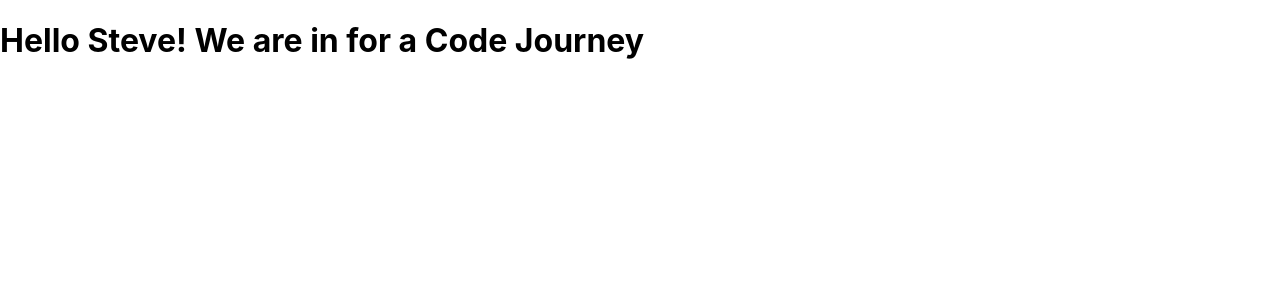
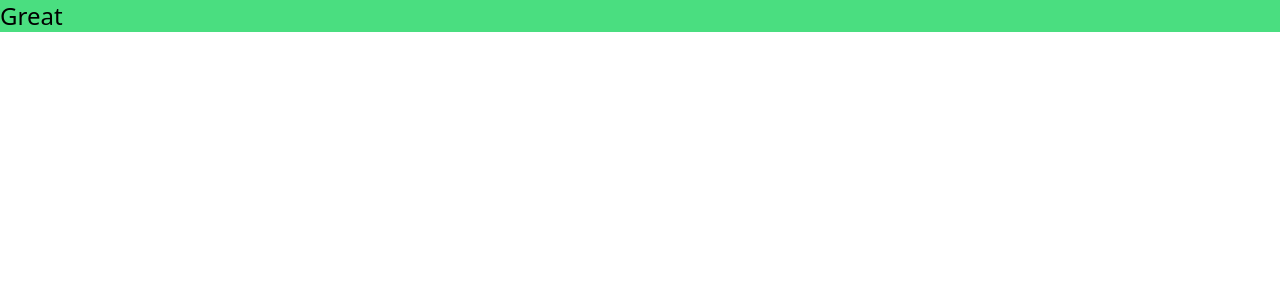
Before and after one commit to stevescilar/nyumba-react, a React (Create React App) app: page / in a window 1280 px wide. Shown: the top 300 px of the page. Built offline with nearby package versions, Linux system fonts and the light colour scheme.

Commit message:
installed Tailwind Css

```diff
--- a/package.json
+++ b/package.json
@@ -34,5 +34,8 @@
       "last 1 firefox version",
       "last 1 safari version"
     ]
+  },
+  "devDependencies": {
+    "tailwindcss": "^3.2.4"
   }
 }
--- a/src/App.js
+++ b/src/App.js
@@ -4,7 +4,7 @@
 function App() {
   return (
     <>
-      <h1>Hello Steve! We are in for a Code Journey</h1>
+      <h1 className="text-2xl bg-green-400">Great</h1>
     </>
   );
 }
--- a/src/index.css
+++ b/src/index.css
@@ -1,13 +1,3 @@
-body {
-  margin: 0;
-  font-family: -apple-system, BlinkMacSystemFont, 'Segoe UI', 'Roboto', 'Oxygen',
-    'Ubuntu', 'Cantarell', 'Fira Sans', 'Droid Sans', 'Helvetica Neue',
-    sans-serif;
-  -webkit-font-smoothing: antialiased;
-  -moz-osx-font-smoothing: grayscale;
-}
-
-code {
-  font-family: source-code-pro, Menlo, Monaco, Consolas, 'Courier New',
-    monospace;
-}
+@tailwind base;
+@tailwind components;
+@tailwind utilities;
--- /dev/null
+++ b/tailwind.config.js
@@ -0,0 +1,8 @@
+/** @type {import('tailwindcss').Config} */
+module.exports = {
+  content: ["./src/**/*.{html,js}"],
+  theme: {
+    extend: {},
+  },
+  plugins: [],
+}
```
Also changed, not shown: 2 other files (tests, documents, lock files or other folders).
